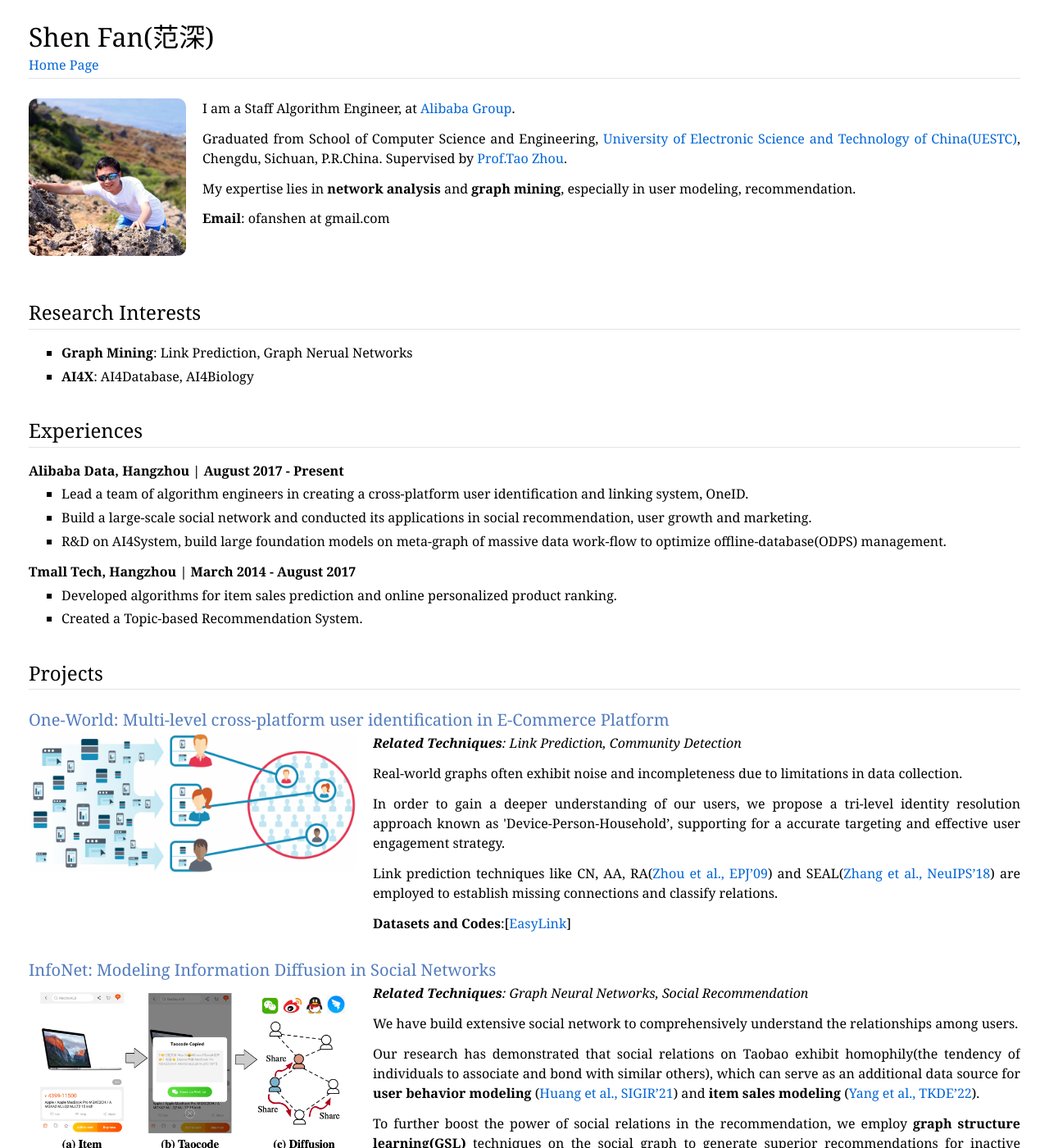
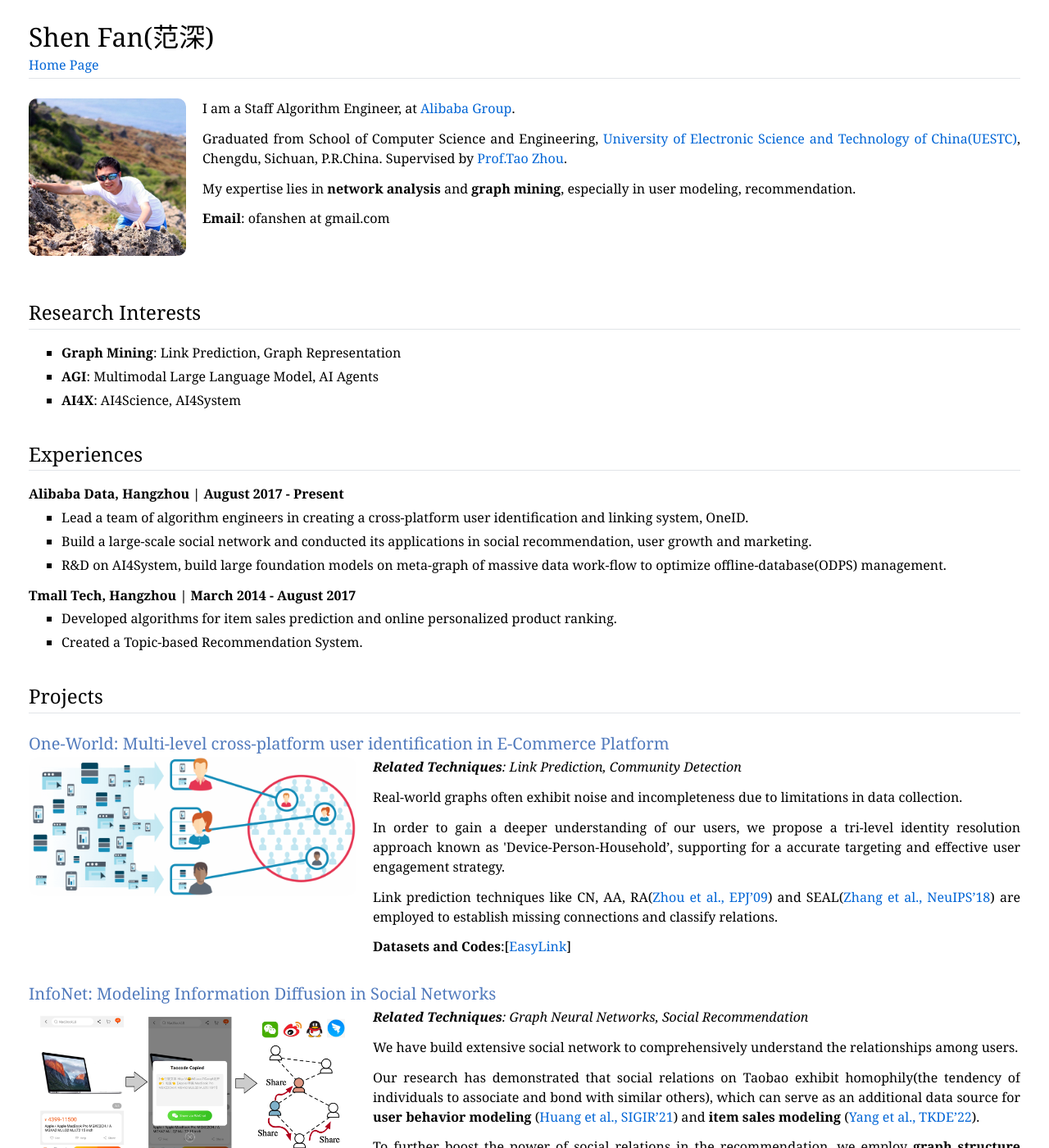
Before and after one commit to fs302/fs302.github.io, a Jekyll site: the page index.html, which Jekyll copies as it is, in a window 1280 px wide and 1400 px high. Shown: the whole window at 82% size. Built offline with Jekyll 4.4.1, drawn with Linux system fonts in a browser that asks for light colours; some of the changed text lies outside the part shown.

```diff
--- a/index.html
+++ b/index.html
@@ -35,9 +35,11 @@ TeX: { equationNumbers: { autoNumber: "AMS" } }
 </div></div>
 <h2>Research Interests</h2>
 <ul>
-<li><p><b>Graph Mining</b>: Link Prediction, Graph Nerual Networks</p>
+<li><p><b>Graph Mining</b>: Link Prediction, Graph Representation</p>
 </li>
-<li><p><b>AI4X</b>: AI4Database, AI4Biology</p>
+<li><p><b>AGI</b>: Multimodal Large Language Model, AI Agents</p>
+</li>
+<li><p><b>AI4X</b>: AI4Science, AI4System</p>
 </li>
 </ul>
 <h2>Experiences</h2>
@@ -84,14 +86,6 @@ TeX: { equationNumbers: { autoNumber: "AMS" } }
 <li><p><a href="https://github.com/fs302" target=&ldquo;blank&rdquo;>Github</a></p>
 </li>
 </ul>
-</div> <!-- <div id="layout-content"> -->
-<div id="footer-container">
-<div id="footer">
-<div id="footer-text">
-Last edited  on 2023-09-05. </br>
-</div> <!-- <div id="footer-text"> -->
-</div> <!-- <div id="footer"> -->
-</div> <!-- <div id="footer-container"> -->
     <div> <!-- nomenulastbit to counteract  <div id="layout">  -->
     </div> <!--- <div id="layout"> --->
 </div> <!--- <div id="main-container"> --->
--- a/projects.html
+++ b/projects.html
@@ -42,7 +42,7 @@ TeX: { equationNumbers: { autoNumber: "AMS" } }
 <div id="footer-container">
 <div id="footer">
 <div id="footer-text">
-Last edited  on 2023-09-05. </br>
+Last edited  on 2023-10-15. </br>
 </div> <!-- <div id="footer-text"> -->
 </div> <!-- <div id="footer"> -->
 </div> <!-- <div id="footer-container"> -->
```
Also changed, not shown: reading.html (+5 -11 lines), 2 other files.
